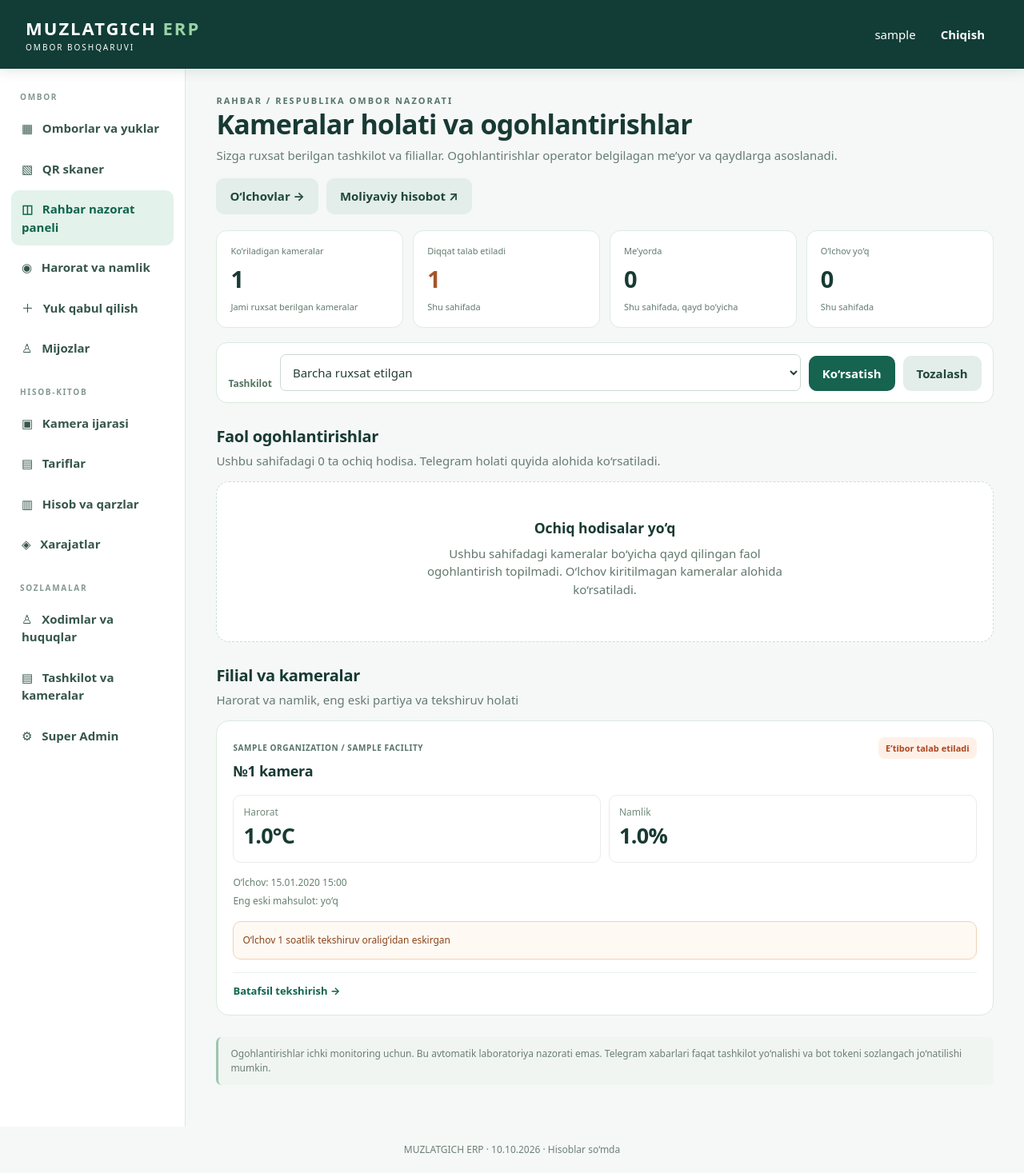
After one commit to smmbekzod-collab/muzlatgich-erp, a Django app: page /app/monitor/director/ in a window 1280 px wide. The commit adds this page. Shown: the whole page at 80% size. Run offline with Django 5.2, Linux system fonts and the light colour scheme; a user stored in the database is signed in; tables that the repository leaves empty hold one stand-in row (values such as "Sample post"); parts of the project's set-up code (start-up, migrations or seed data) failed here and were passed over.

Commit message:
feat: scoped executive dashboard and automatic incident reconciliation on camera readings

```diff
--- a/templates/warehouse/base.html
+++ b/templates/warehouse/base.html
@@ -4,6 +4,7 @@
   <div class="nav-group-label">OMBOR</div>
   <a href="{% url 'dashboard' %}" {% if request.resolver_match.url_name == 'dashboard' %}class="nav-current" aria-current="page"{% endif %}>▦ &nbsp; Omborlar va yuklar</a>
   <a href="{% url 'scanner' %}" {% if request.resolver_match.url_name == 'scanner' %}class="nav-current" aria-current="page"{% endif %}>▧ &nbsp; QR skaner</a>
+  <a href="{% url 'director_monitor' %}" {% if request.resolver_match.url_name == 'director_monitor' %}class="nav-current" aria-current="page"{% endif %}>◫ &nbsp; Rahbar nazorat paneli</a>
   <a href="{% url 'monitor_overview' %}" {% if request.resolver_match.url_name == 'monitor_overview' or request.resolver_match.url_name == 'monitor_camera' %}class="nav-current" aria-current="page"{% endif %}>◉ &nbsp; Harorat va namlik</a>
   <a href="{% url 'intake' %}" {% if request.resolver_match.url_name == 'intake' %}class="nav-current" aria-current="page"{% endif %}>＋ &nbsp; Yuk qabul qilish</a>
   <a href="{% url 'customers' %}" {% if request.resolver_match.url_name == 'customers' %}class="nav-current" aria-current="page"{% endif %}>♙ &nbsp; Mijozlar</a>
--- /dev/null
+++ b/templates/warehouse/director_monitor.html
@@ -0,0 +1,63 @@
+{% extends 'warehouse/base.html' %}
+{% block title %}Rahbar monitoringi · Muzlatgich ERP{% endblock %}
+{% block content %}
+<section class="overview-head">
+  <div><div class="eyebrow">RAHBAR / RESPUBLIKA OMBOR NAZORATI</div>
+    <h1>Kameralar holati va ogohlantirishlar</h1>
+    <p class="muted">Sizga ruxsat berilgan tashkilot va filiallar. Ogohlantirishlar operator belgilagan me’yor va qaydlarga asoslanadi.</p></div>
+  <div class="overview-actions">
+    <a class="button secondary" href="{% url 'monitor_overview' %}">O‘lchovlar →</a>
+    <a class="button secondary" href="{% url 'report' %}">Moliyaviy hisobot ↗</a>
+  </div>
+</section>
+<div class="executive-kpis">
+ <div><span>Ko‘riladigan kameralar</span><strong>{{ total_visible_cameras }}</strong><small>Jami ruxsat berilgan kameralar</small></div>
+ <div><span>Diqqat talab etiladi</span><strong class="exec-alert">{{ attention_count }}</strong><small>Shu sahifada</small></div>
+ <div><span>Me’yorda</span><strong>{{ stable_count }}</strong><small>Shu sahifada, qayd bo‘yicha</small></div>
+ <div><span>O‘lchov yo‘q</span><strong>{{ missing_count }}</strong><small>Shu sahifada</small></div>
+</div>
+<form method="get" class="env-filter">
+ <label for="director-org">Tashkilot</label>
+ <select name="organization" id="director-org"><option value="">Barcha ruxsat etilgan</option>
+ {% for org in organizations %}<option value="{{ org.pk }}" {% if selected_org == org.pk|stringformat:'s' %}selected{% endif %}>{{ org.name }}</option>{% endfor %}</select>
+ <button type="submit">Ko‘rsatish</button><a class="button secondary" href="{% url 'director_monitor' %}">Tozalash</a>
+</form>
+<section class="executive-section">
+ <div class="section-heading"><div><h2>Faol ogohlantirishlar</h2><p class="muted">Ushbu sahifadagi {{ open_incident_count }} ta ochiq hodisa. Telegram holati quyida alohida ko‘rsatiladi.</p></div></div>
+ <div class="executive-alert-list">
+ {% for alert in recent_incidents %}
+ <article class="executive-alert-item">
+  <div><strong>{{ alert.get_kind_display }}</strong><small>{{ alert.camera.organization.name }} / №{{ alert.camera.number }} kamera</small>
+   <p>{{ alert.description }}</p></div>
+  <div><span class="env-state env-alert">Diqqat</span><small>Telegram: {{ alert.get_delivery_status_display }}</small>
+   <a href="{% url 'monitor_camera' alert.camera_id %}">Kameraga o‘tish →</a></div>
+ </article>
+ {% empty %}<div class="empty-state"><h3>Ochiq hodisalar yo‘q</h3><p>Ushbu sahifadagi kameralar bo‘yicha qayd qilingan faol ogohlantirish topilmadi. O‘lchov kiritilmagan kameralar alohida ko‘rsatiladi.</p></div>{% endfor %}
+ </div>
+</section>
+<section class="executive-section">
+<div class="section-heading"><div><h2>Filial va kameralar</h2><p class="muted">Harorat va namlik, eng eski partiya va tekshiruv holati</p></div></div>
+<div class="env-grid">
+{% for item in rows %}
+<article class="env-card">
+ <div class="env-card-top"><div><span class="eyebrow">{{ item.camera.organization.name }} / {{ item.camera.facility.name|default:'Asosiy ombor' }}</span>
+  <h2>№{{ item.camera.number }} kamera</h2></div><span class="env-state env-{{ item.state }}">{{ item.label }}</span></div>
+ <div class="env-reading-values">
+   <div><span>Harorat</span><strong>{% if item.reading %}{{ item.reading.temperature|floatformat:1 }}°C{% else %}—{% endif %}</strong></div>
+   <div><span>Namlik</span><strong>{% if item.reading %}{{ item.reading.humidity|floatformat:1 }}%{% else %}—{% endif %}</strong></div>
+ </div>
+ <div class="env-facts"><span>O‘lchov: {% if item.reading %}{{ item.reading.measured_at|date:'d.m.Y H:i' }}{% else %}kiritilmagan{% endif %}</span>
+  <span>Eng eski mahsulot: {% if item.storage_days %}{{ item.storage_days }} kun{% else %}yo‘q{% endif %}</span></div>
+ {% if item.issues %}<div class="env-warnings">{% for issue in item.issues %}<p>{{ issue }}</p>{% endfor %}</div>{% endif %}
+ <a class="env-card-link" href="{% url 'monitor_camera' item.camera.pk %}">Batafsil tekshirish →</a>
+</article>
+{% empty %}<div class="empty-state"><h3>Kamera topilmadi</h3><p>Ruxsat yoki filtrni tekshiring.</p></div>{% endfor %}
+</div></section>
+{% if page.has_other_pages %}
+<nav class="env-pagination" aria-label="Sahifalash">
+ {% if page.has_previous %}<a href="?organization={{ selected_org }}&page={{ page.previous_page_number }}">← Oldingi</a>{% endif %}
+ <span>{{ page.number }}/{{ page.paginator.num_pages }}</span>
+ {% if page.has_next %}<a href="?organization={{ selected_org }}&page={{ page.next_page_number }}">Keyingi →</a>{% endif %}
+</nav>{% endif %}
+<p class="env-disclaimer">Ogohlantirishlar ichki monitoring uchun. Bu avtomatik laboratoriya nazorati emas. Telegram xabarlari faqat tashkilot yo‘nalishi va bot tokeni sozlangach jo‘natilishi mumkin.</p>
+{% endblock %}
--- a/templates/warehouse/monitor_overview.html
+++ b/templates/warehouse/monitor_overview.html
@@ -4,7 +4,7 @@
 <section class="overview-head">
   <div><div class="eyebrow">OMBOR / QO‘LDA MONITORING</div><h1>Harorat va namlik</h1>
     <p class="muted">Har bir kameradagi oxirgi o‘lchovlar va belgilangan chegaralar. Hozircha IoT datchik ulanmagan.</p></div>
-  <a class="button secondary" href="{% url 'dashboard' %}">← Ombor bosh sahifasi</a>
+  <div class="overview-actions"><a class="button secondary" href="{% url 'director_monitor' %}">Rahbar paneli ↗</a><a class="button secondary" href="{% url 'dashboard' %}">← Ombor bosh sahifasi</a></div>
 </section>
 <section class="env-kpis" aria-label="Sahifadagi kameralar holati">
   <article><span>Ko‘rsatilgan kameralar</span><strong>{{ camera_count }}</strong></article>
--- a/warehouse/models.py
+++ b/warehouse/models.py
@@ -4,6 +4,7 @@ from django.conf import settings
 from django.db import models,transaction
 from django.core.exceptions import ValidationError
 from django.db.models import Q
+from django.utils import timezone
 from django.utils import timezone
 from core.models import Organization,Camera
 
--- a/warehouse/static/warehouse/app.css
+++ b/warehouse/static/warehouse/app.css
@@ -316,3 +316,20 @@ button:focus-visible,.button:focus-visible,a:focus-visible { outline:3px solid #
 @media(max-width:920px){.env-detail-forms{grid-template-columns:1fr}}
 @media(max-width:600px){.env-kpis{gap:8px}.env-kpis article{padding:12px}.env-kpis article span{font-size:10px}.env-kpis article strong{font-size:24px}.env-grid{grid-template-columns:1fr}.env-filter{display:grid;grid-template-columns:1fr 1fr}.env-filter label,.env-filter select{grid-column:1/-1;width:100%}.env-summary{grid-template-columns:1fr}.env-detail-forms>.card{padding:16px}.env-reading-values strong{font-size:24px}}
 @media print{.env-filter,.env-form,.env-pagination,.env-card-link{display:none!important}.env-card{break-inside:avoid}}
+
+/* Executive monitoring – compact, responsive and camera-scoped */
+.executive-kpis{display:grid;grid-template-columns:repeat(4,minmax(0,1fr));gap:12px;margin:18px 0}
+.executive-kpis>div{border:1px solid #deebe2;background:#fff;border-radius:13px;padding:17px}
+.executive-kpis span,.executive-kpis small{display:block;color:#627b6e;font-size:11px}
+.executive-kpis strong{display:block;font-size:29px;font-variant-numeric:tabular-nums;margin:5px 0}
+.executive-kpis strong.exec-alert{color:#a65427}
+.executive-section{margin:27px 0}
+.executive-alert-list{display:grid;gap:9px}
+.executive-alert-item{background:#fff;border:1px solid #f0dfd1;border-left:4px solid #d4804c;border-radius:11px;padding:15px;display:flex;gap:16px;justify-content:space-between}
+.executive-alert-item strong{display:block}
+.executive-alert-item small{color:#718275;display:block;margin-top:4px;font-size:11px}
+.executive-alert-item p{font-size:12px;margin:7px 0 0}
+.executive-alert-item>div:last-child{display:flex;flex-direction:column;align-items:end;gap:3px;flex:none}
+.executive-alert-item a{font-size:12px;font-weight:720}
+@media(max-width:850px){.executive-kpis{grid-template-columns:repeat(2,minmax(0,1fr))}}
+@media(max-width:500px){.executive-kpis{gap:8px}.executive-kpis>div{padding:12px}.executive-kpis strong{font-size:24px}.executive-alert-item{display:block}.executive-alert-item>div:last-child{align-items:start;margin-top:10px}}
--- a/warehouse/urls.py
+++ b/warehouse/urls.py
@@ -10,6 +10,7 @@ urlpatterns.append(path("report/customers.csv",views.customer_csv,name="customer
 
 urlpatterns.append(path("report/customer.xlsx",views.customer_excel,name="customer_excel"))
 urlpatterns.append(path('monitor/',environment_views.monitor_overview,name='monitor_overview'))
+urlpatterns.append(path('monitor/director/',environment_views.director_monitor,name='director_monitor'))
 urlpatterns.append(path('monitor/camera/<int:camera_id>/',environment_views.monitor_camera,name='monitor_camera'))
 urlpatterns.append(path('monitor/camera/<int:camera_id>/export.csv',environment_views.monitor_csv,name='monitor_csv'))
 urlpatterns.append(path("rentals/",views.rentals,name="rentals"))
```
Also changed, not shown: warehouse/environment_views.py (+64 -3 lines).
